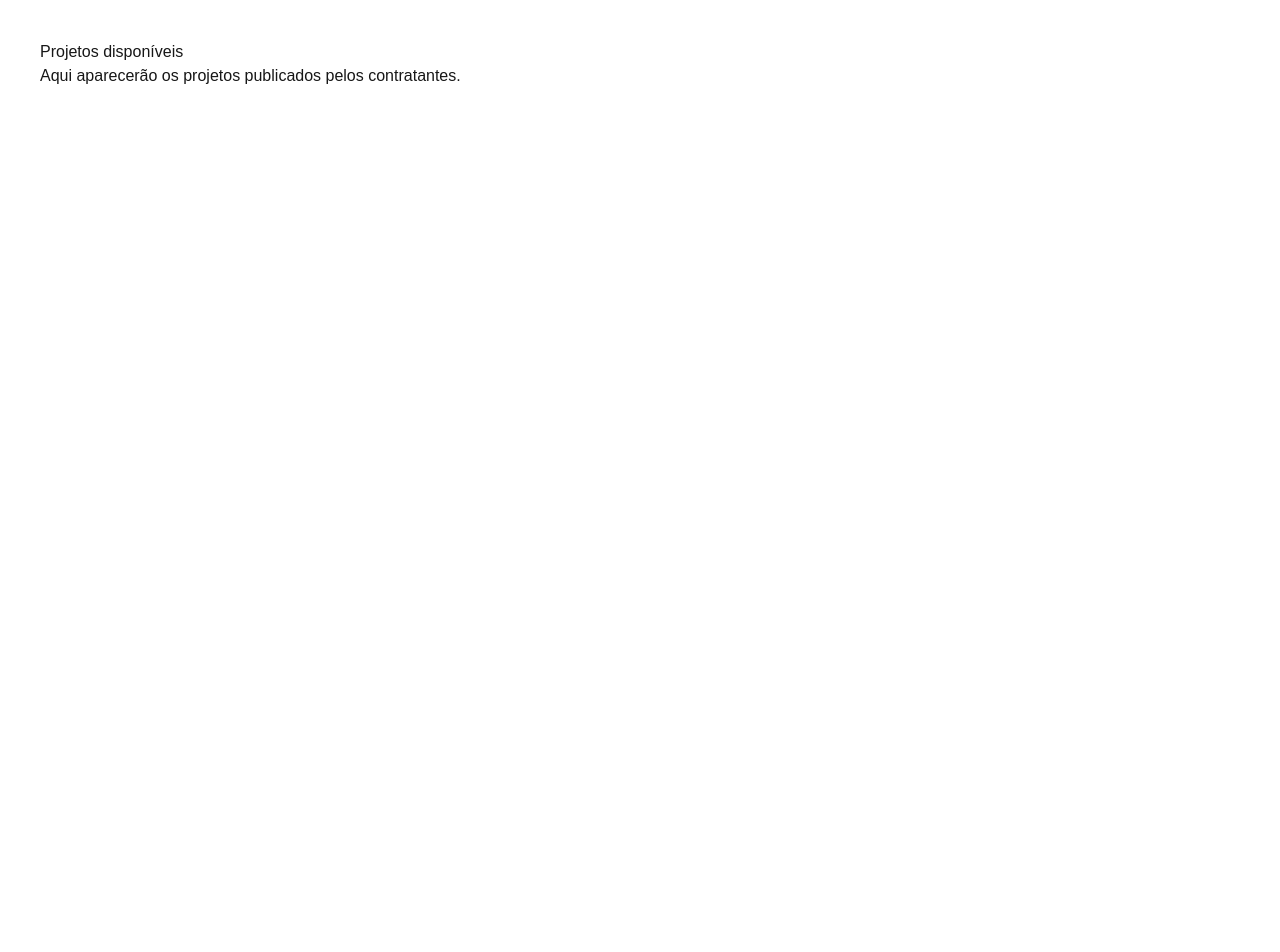
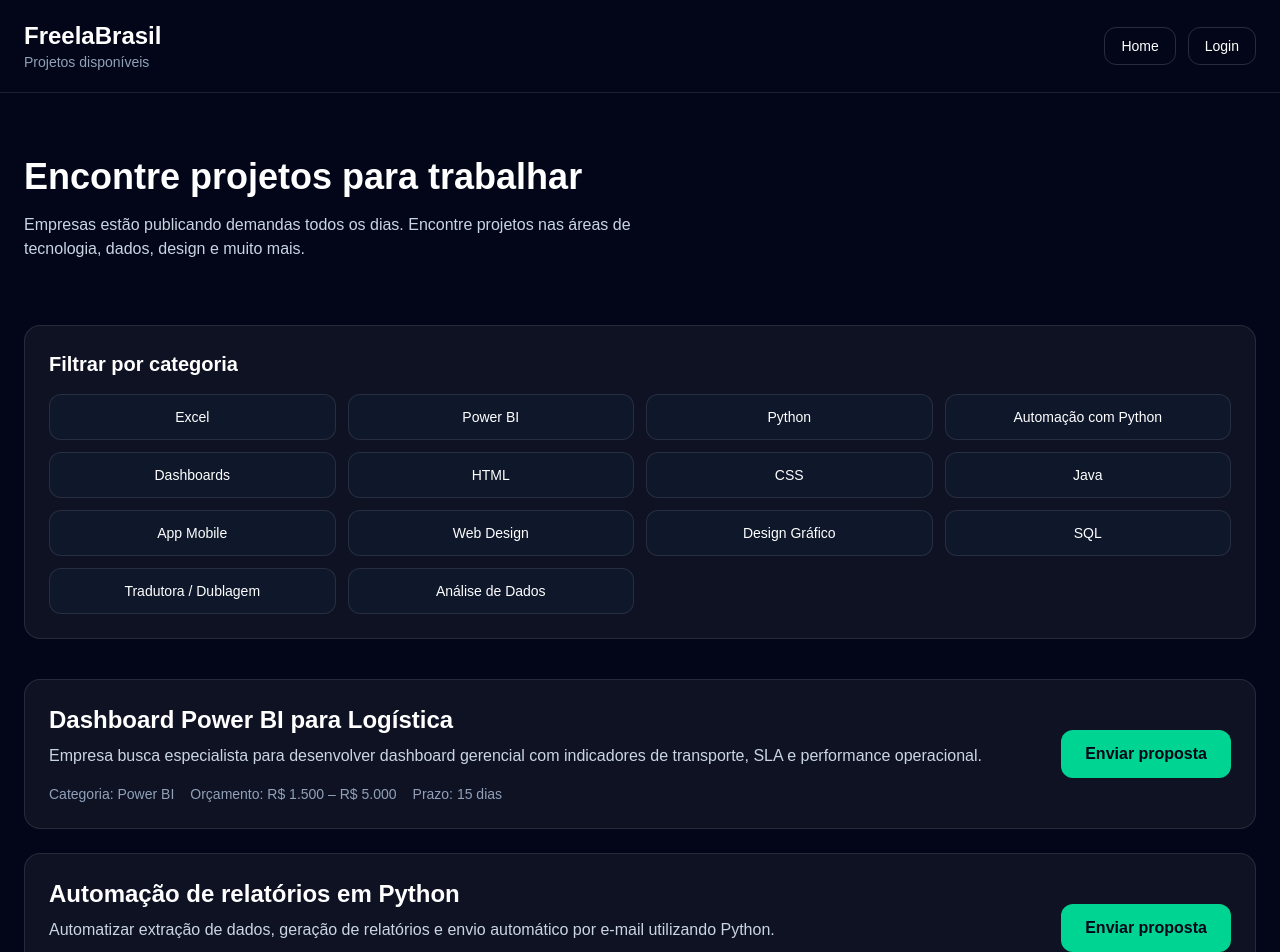
Before and after one commit to Klecio1989/freelabrasil, a Next.js app: page /projetos in a window 1280 px wide. Shown: the top 952 px of the page. Before the commit the page ends 800 px from the top, so only its background shows below. Built offline with nearby package versions, Linux system fonts and the light colour scheme.

Commit message:
cria pagina profissional de projetos

```diff
--- a/app/projetos/page.tsx
+++ b/app/projetos/page.tsx
@@ -1,8 +1,159 @@
-export default function Projetos() {
+import Link from "next/link";
+
+export default function ProjetosPage() {
+  const projetos = [
+    {
+      titulo: "Dashboard Power BI para Logística",
+      categoria: "Power BI",
+      orcamento: "R$ 1.500 – R$ 5.000",
+      prazo: "15 dias",
+      descricao:
+        "Empresa busca especialista para desenvolver dashboard gerencial com indicadores de transporte, SLA e performance operacional.",
+    },
+    {
+      titulo: "Automação de relatórios em Python",
+      categoria: "Python",
+      orcamento: "R$ 500 – R$ 1.500",
+      prazo: "7 dias",
+      descricao:
+        "Automatizar extração de dados, geração de relatórios e envio automático por e-mail utilizando Python.",
+    },
+    {
+      titulo: "Criação de site institucional",
+      categoria: "HTML / CSS",
+      orcamento: "R$ 1.500 – R$ 5.000",
+      prazo: "10 dias",
+      descricao:
+        "Desenvolver site institucional responsivo com páginas de apresentação da empresa e formulário de contato.",
+    },
+    {
+      titulo: "Aplicativo simples para celular",
+      categoria: "App Mobile",
+      orcamento: "Acima de R$ 5.000",
+      prazo: "30 dias",
+      descricao:
+        "Desenvolver aplicativo para cadastro de clientes e controle de serviços com integração básica com banco de dados.",
+    },
+  ];
+
+  const categorias = [
+    "Excel",
+    "Power BI",
+    "Python",
+    "Automação com Python",
+    "Dashboards",
+    "HTML",
+    "CSS",
+    "Java",
+    "App Mobile",
+    "Web Design",
+    "Design Gráfico",
+    "SQL",
+    "Tradutora / Dublagem",
+    "Análise de Dados",
+  ];
+
   return (
-    <main style={{ padding: 40 }}>
-      <h1>Projetos disponíveis</h1>
-      <p>Aqui aparecerão os projetos publicados pelos contratantes.</p>
+    <main className="min-h-screen bg-slate-950 text-white">
+
+      {/* CABEÇALHO */}
+      <header className="border-b border-white/10">
+        <div className="mx-auto flex max-w-7xl items-center justify-between px-6 py-5">
+          <div>
+            <h1 className="text-2xl font-black">FreelaBrasil</h1>
+            <p className="text-sm text-slate-400">Projetos disponíveis</p>
+          </div>
+
+          <div className="flex gap-3">
+            <Link
+              href="/"
+              className="rounded-xl border border-white/15 px-4 py-2 text-sm"
+            >
+              Home
+            </Link>
+
+            <Link
+              href="/login"
+              className="rounded-xl border border-white/15 px-4 py-2 text-sm"
+            >
+              Login
+            </Link>
+          </div>
+        </div>
+      </header>
+
+      {/* HERO */}
+      <section className="mx-auto max-w-7xl px-6 py-16">
+        <h2 className="text-4xl font-black">
+          Encontre projetos para trabalhar
+        </h2>
+
+        <p className="mt-4 max-w-2xl text-slate-300">
+          Empresas estão publicando demandas todos os dias.
+          Encontre projetos nas áreas de tecnologia, dados, design e muito mais.
+        </p>
+      </section>
+
+      {/* FILTROS */}
+      <section className="mx-auto max-w-7xl px-6 pb-10">
+        <div className="rounded-2xl border border-white/10 bg-white/5 p-6">
+          <h3 className="text-xl font-bold mb-4">
+            Filtrar por categoria
+          </h3>
+
+          <div className="grid gap-3 sm:grid-cols-2 md:grid-cols-4">
+            {categorias.map((categoria) => (
+              <button
+                key={categoria}
+                className="rounded-xl border border-white/10 bg-slate-900 px-4 py-3 text-sm hover:bg-slate-800"
+              >
+                {categoria}
+              </button>
+            ))}
+          </div>
+        </div>
+      </section>
+
+      {/* LISTA DE PROJETOS */}
+      <section className="mx-auto max-w-7xl px-6 pb-20">
+        <div className="grid gap-6">
+
+          {projetos.map((projeto, index) => (
+            <div
+              key={index}
+              className="rounded-2xl border border-white/10 bg-white/5 p-6"
+            >
+              <div className="flex flex-col md:flex-row md:justify-between md:items-center">
+
+                <div>
+                  <h3 className="text-2xl font-bold">
+                    {projeto.titulo}
+                  </h3>
+
+                  <p className="mt-2 text-slate-300">
+                    {projeto.descricao}
+                  </p>
+
+                  <div className="mt-4 flex gap-4 text-sm text-slate-400">
+                    <span>Categoria: {projeto.categoria}</span>
+                    <span>Orçamento: {projeto.orcamento}</span>
+                    <span>Prazo: {projeto.prazo}</span>
+                  </div>
+                </div>
+
+                <div className="mt-6 md:mt-0">
+                  <button className="rounded-xl bg-emerald-400 px-6 py-3 font-bold text-slate-950 hover:scale-[1.02] transition">
+                    Enviar proposta
+                  </button>
+                </div>
+
+              </div>
+            </div>
+          ))}
+
+        </div>
+      </section>
+
     </main>
   );
 }
```
